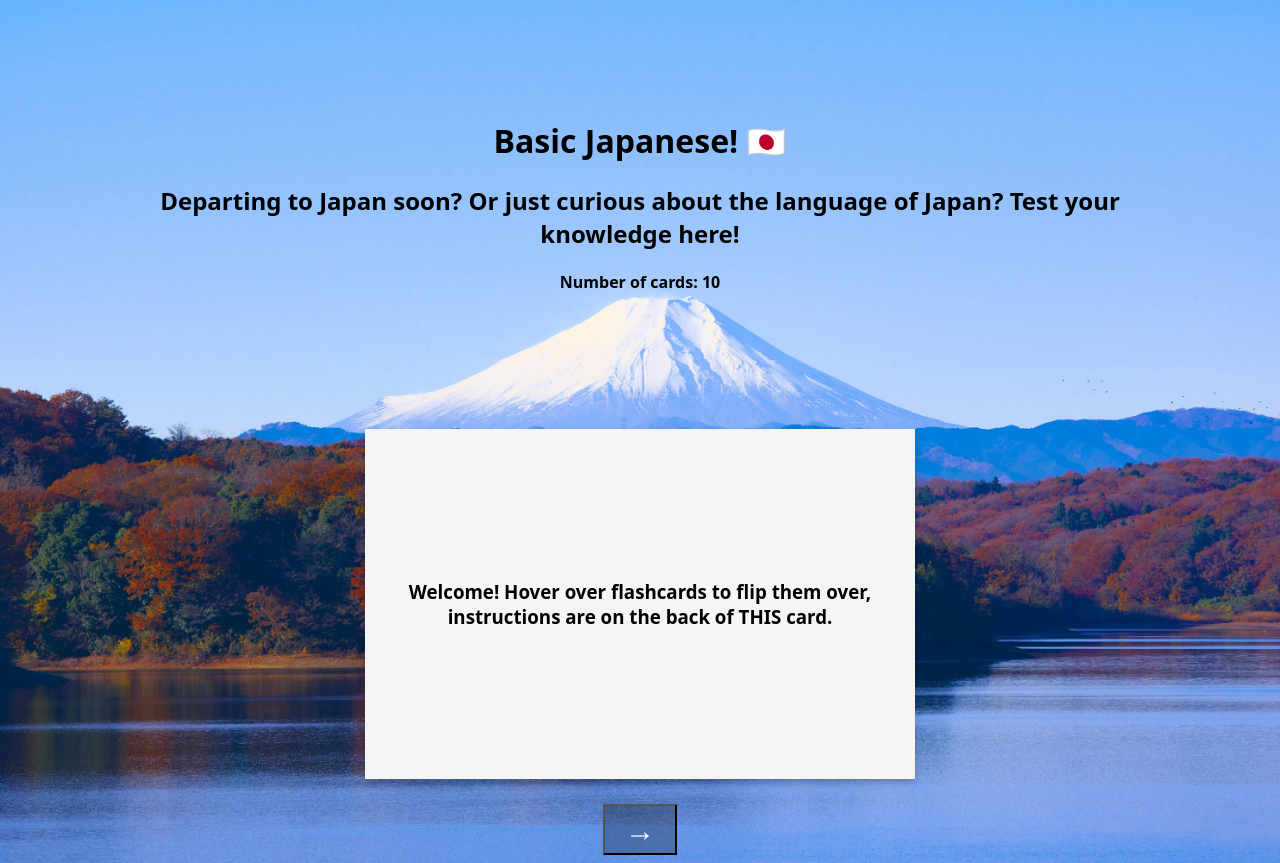
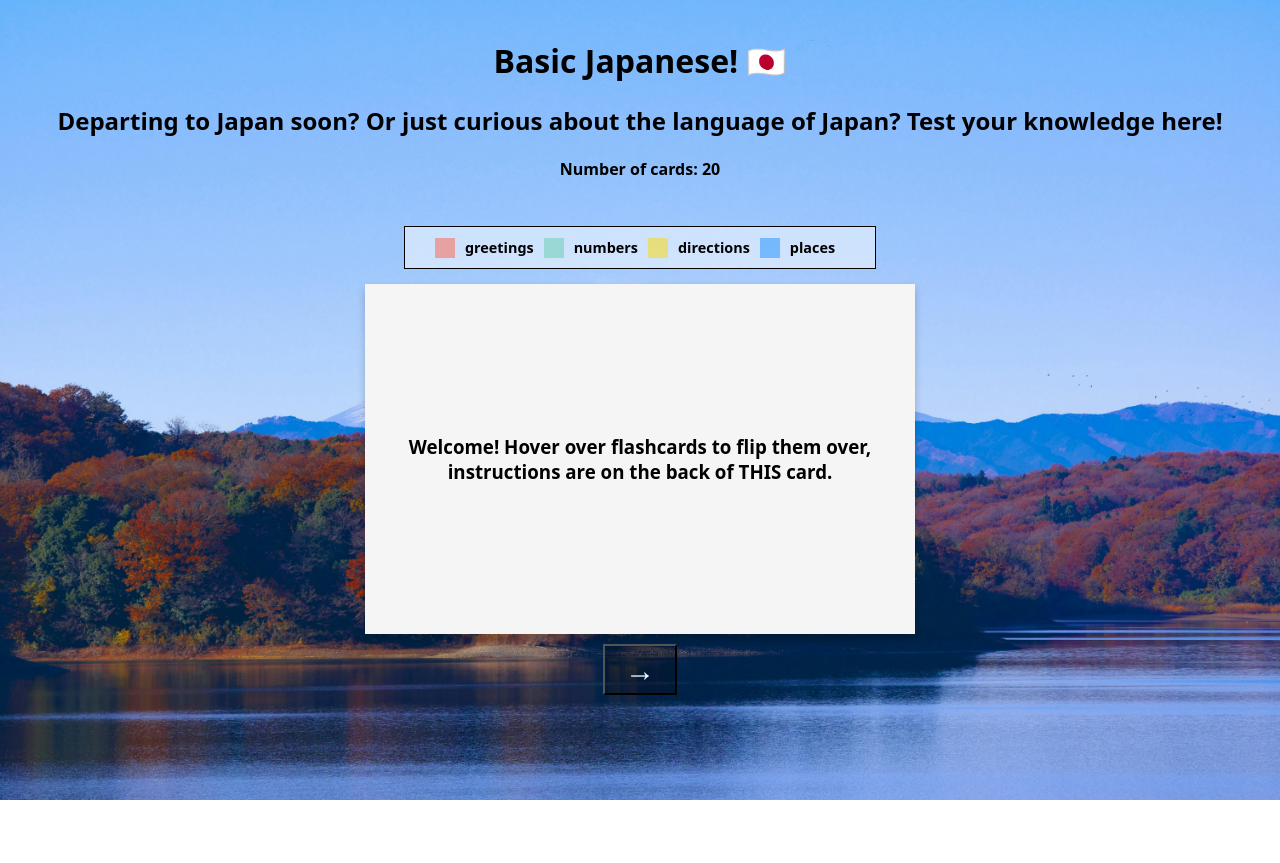
Before and after one commit to julesiet/flashcards-pt1, a React (Vite) app: page / in a window 1280 px wide. After the commit the page ends 800 px from the top, so only its background shows below. Built offline with nearby package versions, Linux system fonts and the light colour scheme.

Commit message:
color legend + translations added, back of intro card repositioned to fit better

```diff
--- a/src/App.css
+++ b/src/App.css
@@ -5,14 +5,14 @@
 }
 
 .header-container {
-  padding: 90px;
+  padding: 10px;
   text-align: center;
   background-color: transparent;
 }
 
 .flashcard {
   display: flex;
-  padding: 25px;
+  padding: 10px;
   width: 550px;
   height: 350px;
   perspective: 1000px;
@@ -35,7 +35,8 @@
 
 .flashcard-front, .flashcard-back {
   align-content: center;
-  position: absolute;
+  justify-content: center;
+  position: fixed;
   width: 100%;
   height: 100%;
   -webkit-backface-visibility: hidden;
@@ -48,6 +49,9 @@
 
 .flashcard-back {
   color: black;
+  margin: 130px 15px 100px 15px;
+  width: 525px;
+  height: 100px;
   transform: rotateX(180deg);
 }
 
@@ -56,19 +60,19 @@
 }
 
 .flashcard-color-red {
-  background-color: tomato;
+  background-color: rgba(255, 99, 71, 0.5);
 }
 
 .flashcard-color-green {
-  background-color: mediumaquamarine;
+  background-color: rgba(102, 205, 171, 0.5);
 }
 
 .flashcard-color-yellow {
-  background-color: gold;
+  background-color: rgba(255, 217, 0, 0.5);
 }
 
 .flashcard-color-blue {
-  background-color: dodgerblue;
+  background-color: rgba(30, 143, 255, 0.5);
 }
 
 .flashcard-button {
@@ -77,3 +81,32 @@
   color: white;
   background-color: rgba(0, 0, 0, .25);
 }
+
+.question-legend {
+  background-color: rgba(255, 255, 255, .5);
+  text-align: left;
+  margin-bottom: 5px;
+  font-weight: bold;
+  font-size: 90%;
+  padding: 10px 30px 10px 30px;
+  border: 1px solid #000000;
+}
+
+dl dt{
+    display: inline-block;
+    width: 20px;
+    height: 20px;
+    vertical-align: middle;
+}
+dl dd{
+    display: inline-block;
+    margin: 0px 10px;
+    padding-bottom: 0;
+    vertical-align: middle;
+}
+dl dt.red{
+    background: #f8d7da;
+}
+dl dt.yellow{
+    background: #f2c715;
+}
--- a/src/App.jsx
+++ b/src/App.jsx
@@ -4,27 +4,37 @@ import { useState } from 'react';
 const App = () => {
 
   const QandA = {
-    "Hello": "badingi1", // phrase
-    "Nice to meet you": "badingi2", // phrase
-    "Excuse me": "badingi3", // phrase
-    "Thank you": "badingi4", // phrase
-    "Left": "badingi5", // directions
-    "Right": "badingi6", // directions
-    "Bathroom": "badingi7", // places
-    "Entrance": "badingi8", // places
-    "One (number)": "badingi9", // numbers
-    "Ten (number)": "badingi10", // numbers
+    "Hello!": "Kon'nichiwa!", // greeting
+    "Nice to meet you": "Onegai shimasu", // greeting
+    "Excuse me": "Sumimasen", // greeting
+    "Thank you": "Arigatōgozaimasu", // greeting
+    "Yes": "Hai", // greeting
+    "No": "Īe", // greeting
+    "Left": "Hidari", // directions
+    "Right": "Migi", // directions
+    "Bathroom": "Basurūmu", // places
+    "Entrance": "Iriguchi", // places
+    "One (number)": "Ichi", // numbers
+    "Two (number)": "Ni", // numbers
+    "Three (number)": "San", // numbers
+    "Four (number)": "Shi", // numbers
+    "Five (number)": "Go", // numbers
+    "Six (number)": "Roku", // numbers
+    "Seven (number)": "Shichi", // numbers
+    "Eight (number)": "Hachi", // numbers
+    "Nine (number)": "Kyu", // numbers
+    "Ten (number)": "Ju", // numbers
   };
 
   // that was over engineered i'm just gonna type it in myself bruh
   const [currentQuestion, setCurrentQuestion] = useState("Welcome! Hover over flashcards to flip them over, instructions are on the back of THIS card.");
-  const [currentAnswer, setCurrentAnswer] = useState("The front of a card will always be a COLORED card, the back will be WHITE - phrase in Japanese on FRONT, translation on BACK! good luck!");
+  const [currentAnswer, setCurrentAnswer] = useState("The front of a card will always be a COLORED card, the back will be WHITE - English on the FRONT, Japanese on BACK! Good luck and happy studying!");
   const [flashcardColorClass, setflashcardColorClass] = useState("flashcard-color-default");
 
   const questions = Object.keys(QandA);
 
-  const phrases = ["Hello", "Nice to meet you", "Excuse me", "Thank you"];
-  const numbers = ["One (number)", "Ten (number)"];
+  const greetings = ["Hello!", "Nice to meet you", "Excuse me", "Thank you", "Yes", "No"];
+  const numbers = ["One (number)", "Two (number)", "Three (number)", "Four (number)", "Five (number)", "Six (number)", "Seven (number)", "Eight (number)", "Nine (number)", "Ten (number)"];
   const directions = ["Left", "Right"];
   const places = ["Bathroom", "Entrance"];
 
@@ -33,17 +43,13 @@ const App = () => {
     setCurrentQuestion(questions[random]);
     setCurrentAnswer(QandA[questions[random]]);
 
-    if (phrases.includes(questions[random])) { // phrases
-      console.log('yes!1');
+    if (greetings.includes(questions[random])) { // phrases
       setflashcardColorClass("flashcard-color-red");
     } else if (numbers.includes(questions[random])) { // numbers
-      console.log('yes!2');
       setflashcardColorClass("flashcard-color-green");
     } else if (directions.includes(questions[random])) { // directions
-      console.log('yes!3');
       setflashcardColorClass("flashcard-color-yellow");
     } else if (places.includes(questions[random])) { // places
-      console.log('yes!4');
       setflashcardColorClass("flashcard-color-blue");
     }
   }
@@ -56,8 +62,22 @@ const App = () => {
         <h4> Number of cards: {questions.length} </h4>
       </div>
 
+      <dl className="question-legend">
+        <dt className="flashcard-color-red"></dt>
+        <dd>greetings</dd>
+
+        <dt className="flashcard-color-green"></dt>
+        <dd>numbers</dd>
+
+        <dt className="flashcard-color-yellow"></dt>
+        <dd>directions</dd>
+
+        <dt className="flashcard-color-blue"></dt>
+        <dd>places</dd>
+      </dl>
+
       <div className="flashcard">
-        <div class="flashcard-inner">
+        <div className="flashcard-inner">
           <div className={"flashcard-front " + flashcardColorClass}>
             <h3> {currentQuestion} </h3>
           </div>
```
